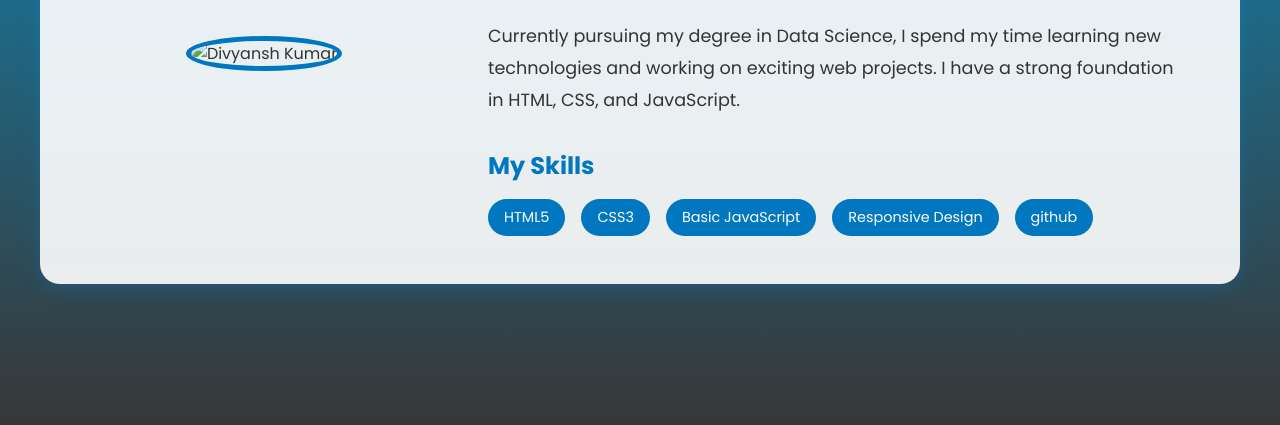
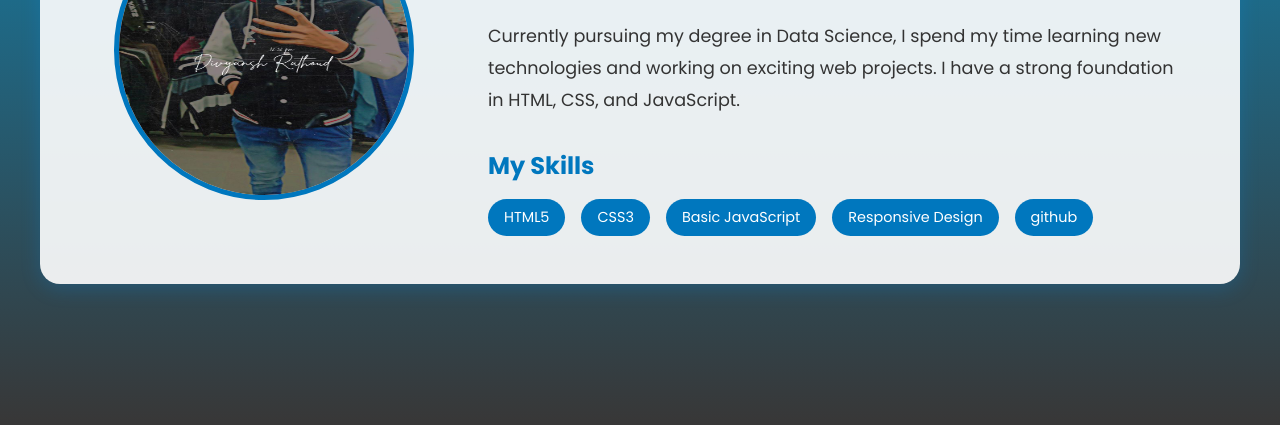
Before and after one commit to Divyanshrathoud/portfolio-, a plain HTML site: page about.html in a window 1280 px wide. Shown: the part 375-800 px from the top of the page. Drawn offline with Linux system fonts and the light colour scheme.

Commit message:
Update about.html

```diff
--- a/about.html
+++ b/about.html
@@ -126,7 +126,7 @@
             <h1>About Me</h1>
             <div class="about-content">
                 <div class="profile-img">
-                    <img src="img/Snapchat-1981964681.jpg" alt="Divyansh Kumar">
+                    <img src="Snapchat-1981964681.jpg" alt="Divyansh Kumar">
                 </div>
                 <div class="about-text">
                     <h2>Hi, I'm Divyansh Kumar</h2>
```
